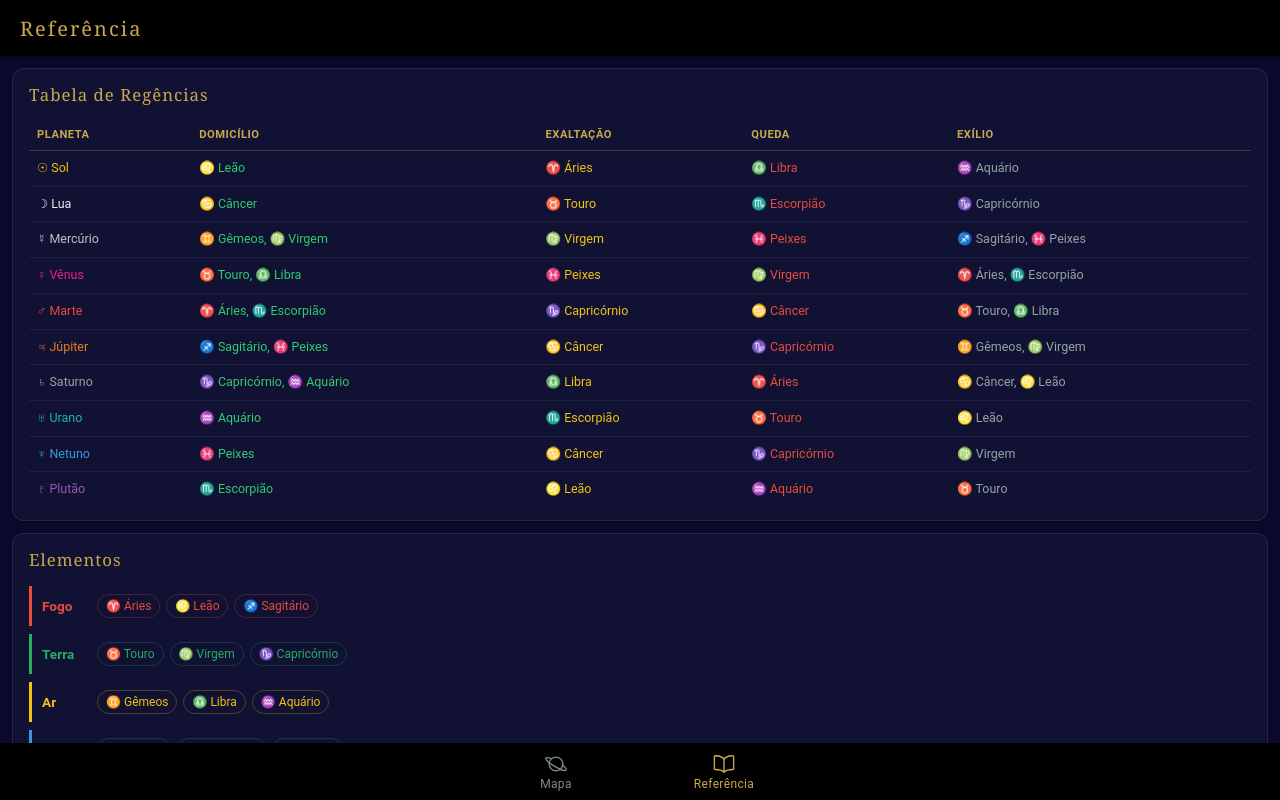
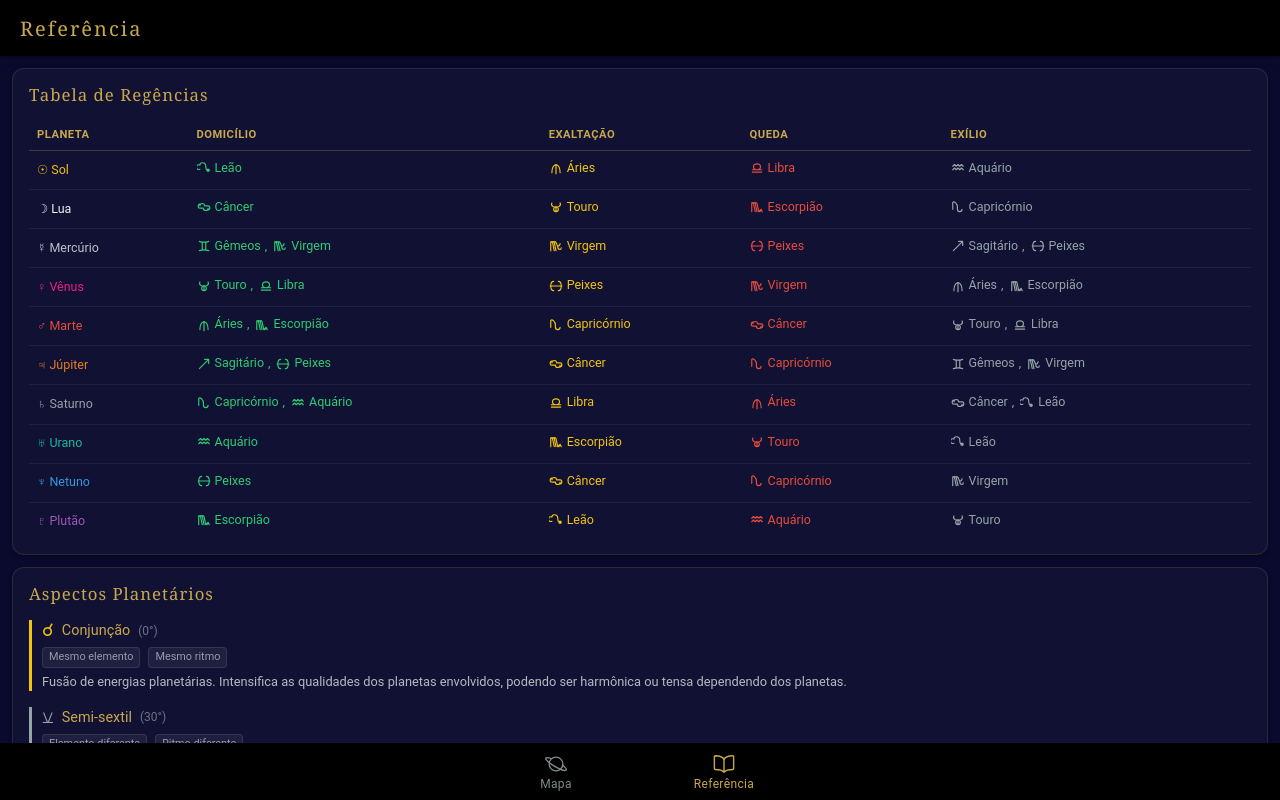
Before and after one commit to Thiago-Bastani/Astrosattwa, a React (Vite) app: page /referencia in a window 1280 px wide. Built offline with nearby package versions, Linux system fonts and the light colour scheme.

Commit message:
feat: add Chiron calculations and update related components in astrology features

```diff
--- a/src/pages/ReferencePage.tsx
+++ b/src/pages/ReferencePage.tsx
@@ -1,14 +1,13 @@
 import React from 'react';
 import { IonContent, IonHeader, IonPage, IonTitle, IonToolbar, IonCard, IonCardHeader, IonCardTitle, IonCardContent } from '@ionic/react';
 import { ZODIAC_SIGNS, PLANET_GLYPHS, PLANET_COLORS, DIGNITY_TABLE } from '../utils/zodiac';
+import { ZODIAC_SVG_PATHS } from '../utils/zodiacSvgPaths';
 import './ReferencePage.css';
-
-const SIGN_GLYPHS: Record<string, string> = {};
-ZODIAC_SIGNS.forEach(s => { SIGN_GLYPHS[s.name] = s.glyph; });
 
 const PLANET_NAMES_PT: Record<string, string> = {
   Sun: 'Sol', Moon: 'Lua', Mercury: 'Mercúrio', Venus: 'Vênus', Mars: 'Marte',
   Jupiter: 'Júpiter', Saturn: 'Saturno', Uranus: 'Urano', Neptune: 'Netuno', Pluto: 'Plutão',
+  Chiron: 'Quíron',
 };
 
 const SIGN_NAMES_PT: Record<string, string> = {
@@ -33,8 +32,37 @@ const OPPOSITES: [string, string][] = [
   ['Saturn', 'Sun'],
 ];
 
-function signLabel(names: string[]): string {
-  return names.map(n => `${SIGN_GLYPHS[n] || ''} ${SIGN_NAMES_PT[n] || n}`).join(', ');
+function SignSvgGlyph({ name, color, size = 14 }: { name: string; color: string; size?: number }) {
+  const path = ZODIAC_SVG_PATHS[name];
+  if (!path) return null;
+  return (
+    <svg width={size} height={size} viewBox="0 0 24 24" style={{ verticalAlign: 'middle', marginRight: 2, flexShrink: 0 }}>
+      <path
+        d={path}
+        fill="none"
+        stroke={color}
+        strokeWidth={2}
+        strokeLinecap="round"
+        strokeLinejoin="round"
+      />
+    </svg>
+  );
+}
+
+function SignLabel({ names, color }: { names: string[]; color: string }) {
+  return (
+    <span style={{ display: 'inline-flex', alignItems: 'center', gap: 4, flexWrap: 'wrap' }}>
+      {names.map((n, i) => (
+        <React.Fragment key={n}>
+          {i > 0 && <span style={{ marginRight: 2 }}>,</span>}
+          <span style={{ display: 'inline-flex', alignItems: 'center', gap: 2 }}>
+            <SignSvgGlyph name={n} color={color} size={14} />
+            <span>{SIGN_NAMES_PT[n] || n}</span>
+          </span>
+        </React.Fragment>
+      ))}
+    </span>
+  );
 }
 
 /* ── Tabela de Regências ── */
@@ -65,10 +93,10 @@ function RulershipsCard() {
                     <td style={{ color: PLANET_COLORS[p] }}>
                       {PLANET_GLYPHS[p]} {PLANET_NAMES_PT[p]}
                     </td>
-                    <td style={{ color: '#2ecc71' }}>{signLabel(d.domicilio)}</td>
-                    <td style={{ color: '#f1c40f' }}>{signLabel(d.exaltacao)}</td>
-                    <td style={{ color: '#e74c3c' }}>{signLabel(d.queda)}</td>
-                    <td style={{ color: '#95a5a6' }}>{signLabel(d.exilio)}</td>
+                    <td style={{ color: '#2ecc71' }}><SignLabel names={d.domicilio} color="#2ecc71" /></td>
+                    <td style={{ color: '#f1c40f' }}><SignLabel names={d.exaltacao} color="#f1c40f" /></td>
+                    <td style={{ color: '#e74c3c' }}><SignLabel names={d.queda} color="#e74c3c" /></td>
+                    <td style={{ color: '#95a5a6' }}><SignLabel names={d.exilio} color="#95a5a6" /></td>
                   </tr>
                 );
               })}
@@ -97,8 +125,9 @@ function ElementsCard() {
               <span className="element-name" style={{ color: info.color }}>{info.pt}</span>
               <span className="element-signs">
                 {signs.map(s => (
-                  <span key={s.name} className="element-sign-chip" style={{ color: info.color, borderColor: `${info.color}44` }}>
-                    {s.glyph} {SIGN_NAMES_PT[s.name]}
+                  <span key={s.name} className="element-sign-chip" style={{ color: info.color, borderColor: `${info.color}44`, display: 'inline-flex', alignItems: 'center', gap: 3 }}>
+                    <SignSvgGlyph name={s.name} color={info.color} size={13} />
+                    {SIGN_NAMES_PT[s.name]}
                   </span>
                 ))}
               </span>
@@ -143,6 +172,85 @@ function OppositesCard() {
   );
 }
 
+/* ── Aspectos ── */
+const ASPECT_INFO: { name: string; angle: number; glyph: string; color: string; element: string; rhythm: string; description: string }[] = [
+  {
+    name: 'Conjunção', angle: 0, glyph: '\u260C', color: '#f1c40f',
+    element: 'Mesmo elemento', rhythm: 'Mesmo ritmo',
+    description: 'Fusão de energias planetárias. Intensifica as qualidades dos planetas envolvidos, podendo ser harmônica ou tensa dependendo dos planetas.',
+  },
+  {
+    name: 'Semi-sextil', angle: 30, glyph: '\u26BA', color: '#95a5a6',
+    element: 'Elemento diferente', rhythm: 'Ritmo diferente',
+    description: 'Conexão sutil entre signos vizinhos. Ligação suave que pede atenção e refinamento consciente para integrar energias de naturezas distintas.',
+  },
+  {
+    name: 'Sextil', angle: 60, glyph: '\u26B9', color: '#3498db',
+    element: 'Elemento diferente (compatível)', rhythm: 'Mesmo ritmo',
+    description: 'Aspecto harmonioso que cria oportunidades. Conecta signos de elementos compatíveis (Fogo↔Ar, Terra↔Água). Indica talentos naturais e habilidades que fluem com facilidade.',
+  },
+  {
+    name: 'Quadratura', angle: 90, glyph: '\u25A1', color: '#e74c3c',
+    element: 'Elemento diferente (incompatível)', rhythm: 'Mesmo ritmo',
+    description: 'Tensão e desafio entre planetas do mesmo ritmo mas de elementos conflitantes. Gera fricção que motiva a ação e a superação de obstáculos. É o aspecto do crescimento através do esforço.',
+  },
+  {
+    name: 'Trígono', angle: 120, glyph: '\u25B3', color: '#2ecc71',
+    element: 'Mesmo elemento', rhythm: 'Ritmo diferente',
+    description: 'Grande harmonia e fluxo natural de energia. Conecta signos do mesmo elemento mas de ritmos diferentes. Os planetas cooperam facilmente, trazendo dons inatos e facilidade.',
+  },
+  {
+    name: 'Quincúncio', angle: 150, glyph: '\u26BB', color: '#95a5a6',
+    element: 'Elemento diferente', rhythm: 'Ritmo diferente',
+    description: 'Aspecto de ajuste e adaptação constante. Conecta signos sem afinidade de elemento nem de ritmo, exigindo esforço consciente para integrar energias aparentemente incompatíveis.',
+  },
+  {
+    name: 'Oposição', angle: 180, glyph: '\u260D', color: '#e74c3c',
+    element: 'Elemento diferente (compatível)', rhythm: 'Mesmo ritmo',
+    description: 'Polaridade e confronto entre forças opostas. Conecta signos de elementos compatíveis mas em polaridades opostas. Exige equilíbrio e integração dos opostos.',
+  },
+];
+
+function AspectsCard() {
+  return (
+    <IonCard className="ref-card">
+      <IonCardHeader>
+        <IonCardTitle className="ref-card-title">Aspectos Planetários</IonCardTitle>
+      </IonCardHeader>
+      <IonCardContent className="general-info">
+        {ASPECT_INFO.map(a => (
+          <div key={a.name} className="info-section" style={{ borderLeft: `3px solid ${a.color}`, paddingLeft: 10 }}>
+            <h4 style={{ display: 'flex', alignItems: 'center', gap: 8 }}>
+              <span style={{ color: a.color, fontSize: '1.1rem' }}>{a.glyph}</span>
+              <span>{a.name}</span>
+              <span style={{ color: 'rgba(255,255,255,0.4)', fontSize: '0.75rem', fontWeight: 'normal' }}>
+                ({a.angle}°)
+              </span>
+            </h4>
+            <div style={{ display: 'flex', gap: 8, marginBottom: 4, flexWrap: 'wrap' }}>
+              <span style={{
+                fontSize: '0.68rem', padding: '1px 6px', borderRadius: 4,
+                background: 'rgba(255,255,255,0.06)', color: 'rgba(255,255,255,0.55)',
+                border: '1px solid rgba(255,255,255,0.1)',
+              }}>
+                {a.element}
+              </span>
+              <span style={{
+                fontSize: '0.68rem', padding: '1px 6px', borderRadius: 4,
+                background: 'rgba(255,255,255,0.06)', color: 'rgba(255,255,255,0.55)',
+                border: '1px solid rgba(255,255,255,0.1)',
+              }}>
+                {a.rhythm}
+              </span>
+            </div>
+            <p>{a.description}</p>
+          </div>
+        ))}
+      </IonCardContent>
+    </IonCard>
+  );
+}
+
 /* ── Informações Gerais ── */
 function GeneralInfoCard() {
   return (
@@ -171,6 +279,7 @@ function GeneralInfoCard() {
         </div>
         <div className="info-section">
           <h4>Pontos Especiais</h4>
+          <p><strong>Quíron ⚷</strong> — O "curador ferido". Asteroide que representa nossas feridas mais profundas e o potencial de cura que nasce delas. Indica onde podemos ajudar os outros através da nossa própria experiência de dor.</p>
           <p><strong>Lilith (Lua Negra)</strong> — O apogeu lunar médio. Representa desejos inconscientes e aspectos ocultos da personalidade.</p>
           <p><strong>Nodo Norte ☊</strong> — O caminho kármico de evolução. Indica o que devemos desenvolver nesta vida.</p>
           <p><strong>Nodo Sul ☋</strong> — Habilidades trazidas de vidas passadas. Zona de conforto a ser transcendida.</p>
@@ -191,6 +300,7 @@ const ReferencePage: React.FC = () => {
       </IonHeader>
       <IonContent fullscreen className="reference-content">
         <RulershipsCard />
+        <AspectsCard />
         <ElementsCard />
         <OppositesCard />
         <GeneralInfoCard />
--- a/src/services/astroCalculator.ts
+++ b/src/services/astroCalculator.ts
@@ -75,6 +75,39 @@ function calculateNorthNode(date: Date): number {
   return normalizeDeg(omega);
 }
 
+/* ── Quíron ── */
+
+function calculateChiron(date: Date): number {
+  const T = dateToJulianCenturies(date);
+  const daysFromJ2000 = T * 36525;
+
+  // Elementos orbitais de Quíron no J2000.0
+  const e = 0.37911;           // excentricidade
+  const omega = 339.557;       // argumento do periélio (°)
+  const node = 209.385;        // longitude do nodo ascendente (°)
+  const M0 = 68.944;           // anomalia média no J2000 (°)
+  const n = 0.01955;           // movimento médio diário (°/dia)
+
+  // Anomalia média
+  const M = normalizeDeg(M0 + n * daysFromJ2000);
+  const Mrad = M * Math.PI / 180;
+
+  // Resolver equação de Kepler iterativamente: E - e*sin(E) = M
+  let E = Mrad;
+  for (let i = 0; i < 15; i++) {
+    E = Mrad + e * Math.sin(E);
+  }
+
+  // Anomalia verdadeira
+  const trueAnomaly = 2 * Math.atan2(
+    Math.sqrt(1 + e) * Math.sin(E / 2),
+    Math.sqrt(1 - e) * Math.cos(E / 2)
+  ) * 180 / Math.PI;
+
+  // Longitude eclíptica heliocêntrica (aproximada, ignorando inclinação ~7°)
+  return normalizeDeg(trueAnomaly + omega + node);
+}
+
 /* ── Ângulos ── */
 
 function calculateAnglesForLat(date: Date, lon: number, lat: number): { ascendant: number; mc: number } {
@@ -140,6 +173,7 @@ export function calculateChart(date: Date, location: GeoLocation): ChartData {
 
   // Pontos virtuais
   const virtualPoints: { name: string; longitude: number }[] = [
+    { name: 'Chiron',    longitude: calculateChiron(date) },
     { name: 'Lilith',    longitude: calculateMeanLilith(date) },
     { name: 'NorthNode', longitude: calculateNorthNode(date) },
     { name: 'SouthNode', longitude: normalizeDeg(calculateNorthNode(date) + 180) },
--- a/src/utils/zodiac.ts
+++ b/src/utils/zodiac.ts
@@ -37,6 +37,7 @@ export const PLANET_GLYPHS: Record<string, string> = {
   NorthNode: '\u260A',
   SouthNode: '\u260B',
   Vertex:    'Vx',
+  Chiron:    '\u26B7',
 };
 
 export const PLANET_COLORS: Record<string, string> = {
@@ -54,6 +55,7 @@ export const PLANET_COLORS: Record<string, string> = {
   NorthNode: '#c9a84c',
   SouthNode: '#7f8c8d',
   Vertex:    '#16a085',
+  Chiron:    '#d4a017',
 };
 
 /* ── Tabela de dignidades ── */
```
Also changed, not shown: src/components/PlanetList.tsx (+19 -2 lines).
